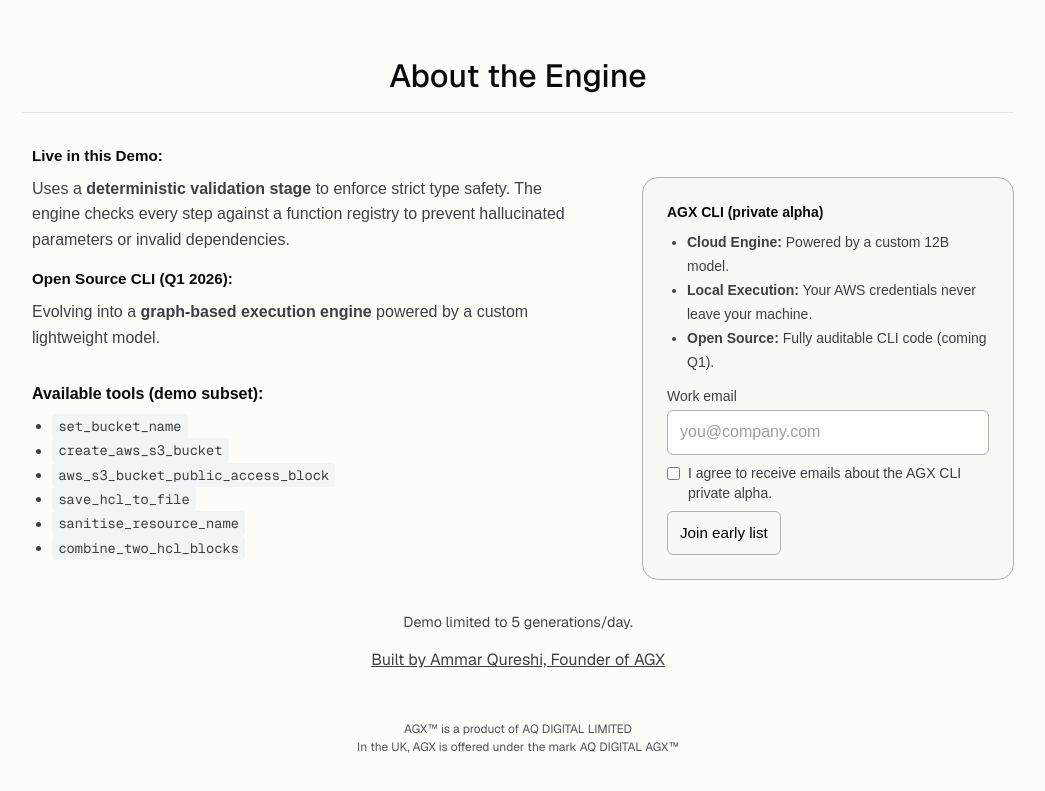
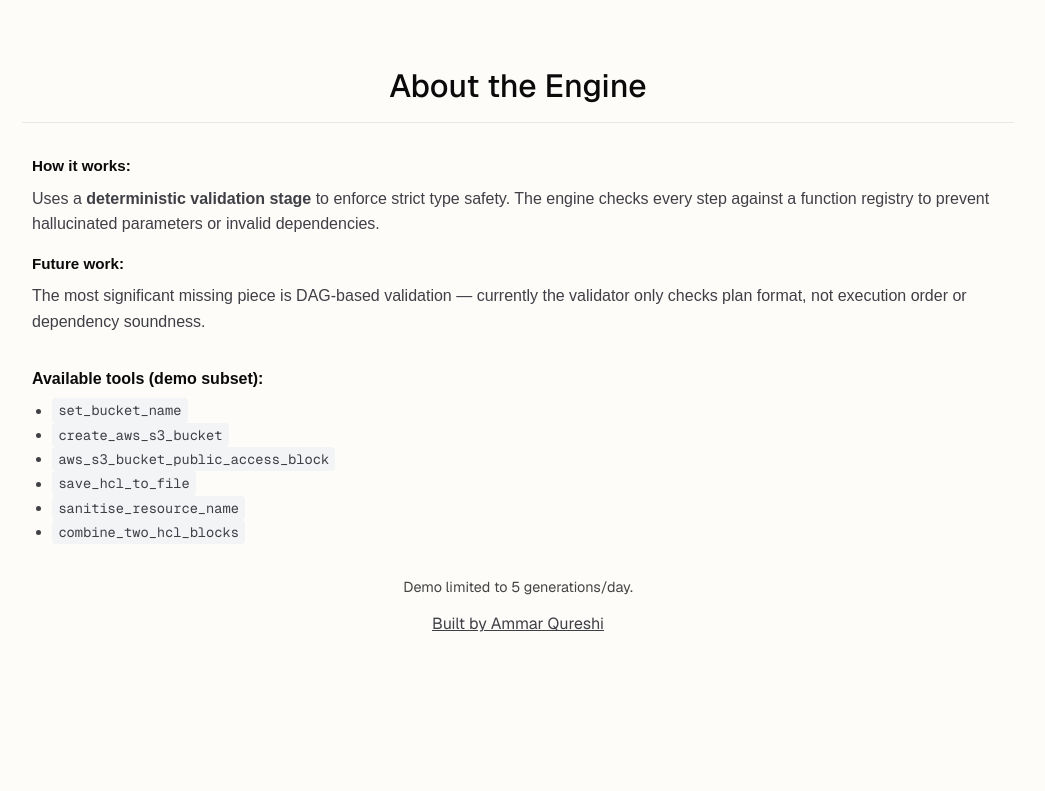
Before and after one commit to AmmarQuresh1/AGX, a Next.js app in the folder agx_frontend/: page / in a window 1280 px wide. Shown: the part 1045-1836 px from the top of the page, without its empty margins (122-1167 px from the left). After the commit the page ends 1681 px from the top, so only its background shows below. Built offline with nearby package versions, Linux system fonts and the light colour scheme.

Commit message:
Remove signup card, AQ Digital refs, update copy to match README, fix GitHub link

```diff
--- a/agx_frontend/app/page.tsx
+++ b/agx_frontend/app/page.tsx
@@ -4,96 +4,6 @@
 import { FiCopy } from "react-icons/fi";
 import { SpeedInsights } from "@vercel/speed-insights/next";
 import { Analytics } from "@vercel/analytics/next";
-
-function CLICard() {
-  const [submitting, setSubmitting] = useState(false);
-  const [notice, setNotice] = useState<{ type: "success" | "error"; text: string } | null>(null);
-
-  // Set to true if you’re sending marketing emails to UK users (UK GDPR/PECR opt‑in).
-  const REQUIRE_UK_OPT_IN = true;
-
-  async function handleSubmit(e: React.FormEvent<HTMLFormElement>) {
-    e.preventDefault();
-    setSubmitting(true);
-    setNotice(null);
-
-    const form = e.currentTarget;
-    const data = new FormData(form);
-
-    try {
-      const res = await fetch("https://formspree.io/f/mwpnagok", {
-        method: "POST",
-        headers: { Accept: "application/json" },
-        body: data,
-      });
-
-      if (res.ok) {
-        form.reset();
-        setNotice({ type: "success", text: "Thanks! I’ll send you an email." });
-      } else {
-        setNotice({ type: "error", text: "Sorry, couldn’t submit. Please email cli@agx.run." });
-      }
-    } catch {
-      setNotice({ type: "error", text: "Network error. Please try again or email cli@agx.run." });
-    } finally {
-      setSubmitting(false);
-    }
-  }
-
-  return (
-    <div className="mt-8 rounded-2xl card">
-      <h3 className="text-sm font-semibold">AGX CLI (private alpha)</h3>
-      <ul className="mt-2 list-disc pl-5 text-sm leading-6 text-subtle">
-        <li><strong>Cloud Engine:</strong> Powered by a custom 12B model.</li>
-        <li><strong>Local Execution:</strong> Your AWS credentials never leave your machine.</li>
-        <li><strong>Open Source:</strong> Fully auditable CLI code (coming Q1).</li>
-      </ul>
-
-      <form onSubmit={handleSubmit} className="mt-3" style={{ display: "grid", gap: 8 }}>
-        {/* honeypot to reduce spam */}
-        <input type="text" name="_gotcha" style={{ display: "none" }} tabIndex={-1} autoComplete="off" />
-
-        {/* required email—single field for simplicity */}
-        <label className="text-sm text-subtle">
-          Work email
-          <input
-            type="email"
-            name="email"
-            required
-            placeholder="you@company.com"
-            className="mt-1 w-full input"
-          />
-        </label>
-
-        {/* optional UK marketing consent */}
-        {REQUIRE_UK_OPT_IN && (
-          <label className="flex items-start gap-2 text-sm text-subtle">
-            <input type="checkbox" name="consent" required className="mt-1" />
-            <span>I agree to receive emails about the AGX CLI private alpha.</span>
-          </label>
-        )}
-
-        {/* context/segmentation */}
-        <input type="hidden" name="source" value="agx.run_cli_card" />
-        <input type="hidden" name="product" value="AGX CLI (private alpha)" />
-
-        <button type="submit" disabled={submitting} className="rounded-md button" style={{ width: "fit-content", background: submitting ? "var(--accent)" : "var(--surface)" }}>
-          {submitting ? "Submitting…" : "Join early list"}
-        </button>
-
-        {notice && (
-          <p
-            aria-live="polite"
-            className="text-sm"
-            style={{ color: notice.type === "success" ? "#0a7d3b" : "#b00020" }}
-          >
-            {notice.text}
-          </p>
-        )}
-      </form>
-    </div>
-  );
-}
 
 export default function Home() {
   const [prompt, setPrompt] = useState("");
@@ -213,10 +123,10 @@
             Verification First Terraform
           </h1>
           <p className="hero-lead">
-            AGX uses static analysis to validate LLM-generated plans before execution. It compiles natural language into verified Terraform, ensuring type safety and logical correctness.
+            AGX is a single-shot agentic Terraform generator that constrains the LLM planner to a predefined function registry, statically validating each generated plan before compilation. It checks for function existence, parameter usage, variable assignment order, and type correctness.
           </p>
             <p className="hero-sub">
-            This web app shows an early prototype version of the engine. An updated version with advanced features will power an open-source CLI (Q1 2026).
+            An independent project exploring whether moving validation earlier and restricting output to a known function registry can produce more predictable LLM-generated infrastructure.
             </p>
           <div className="hero-actions">
             <button
@@ -231,7 +141,7 @@
               Try the Web Demo
             </button>
             <a
-              href="https://github.com/AmmarQuresh1/AGX-public"
+              href="https://github.com/AmmarQuresh1/AGX"
               target="_blank"
               rel="noopener noreferrer"
               className="hero-btn-secondary"
@@ -378,17 +288,17 @@
 
               <div style={{ marginBottom: "2rem" }}>
                 <h4 style={{ fontSize: "0.95rem", fontWeight: 600, color: "var(--foreground)", marginBottom: "0.5rem" }}>
-                  Live in this Demo:
+                  How it works:
                 </h4>
                 <p className="text-subtle" style={{ lineHeight: 1.6, marginBottom: "1rem" }}>
                   Uses a <strong>deterministic validation stage</strong> to enforce strict type safety. The engine checks every step against a function registry to prevent hallucinated parameters or invalid dependencies.
                 </p>
 
                 <h4 style={{ fontSize: "0.95rem", fontWeight: 600, color: "var(--foreground)", marginBottom: "0.5rem" }}>
-                  Open Source CLI (Q1 2026):
+                  Future work:
                 </h4>
                 <p className="text-subtle" style={{ lineHeight: 1.6 }}>
-                  Evolving into a <strong>graph-based execution engine</strong> powered by a custom lightweight model.
+                  The most significant missing piece is DAG-based validation — currently the validator only checks plan format, not execution order or dependency soundness.
                 </p>
               </div>
 
@@ -402,10 +312,7 @@
                 <li><code>combine_two_hcl_blocks</code></li>
               </ul>
             </div>
-            {/* Right Column: The Future */}
-            <div style={{ flex: 1, paddingLeft: 20 }}>
-              <CLICard />
-            </div>
+
           </div>
         </div>
 
@@ -420,13 +327,9 @@
             rel="noopener noreferrer"
             style={{ color: "var(--subtle)", textDecoration: "underline" }}
           >
-            Built by Ammar Qureshi, Founder of AGX
+            Built by Ammar Qureshi
           </a>
         </div>
-        <p className="footer-line" style={{ fontSize: "0.75rem", marginTop: "1rem" }}>
-          AGX™ is a product of AQ DIGITAL LIMITED <br/>
-          In the UK, AGX is offered under the mark AQ DIGITAL AGX™
-        </p>
         <SpeedInsights />
         <Analytics />
       </main>
```
